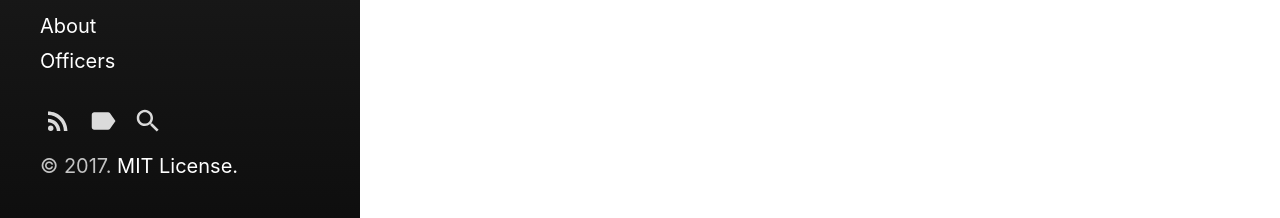
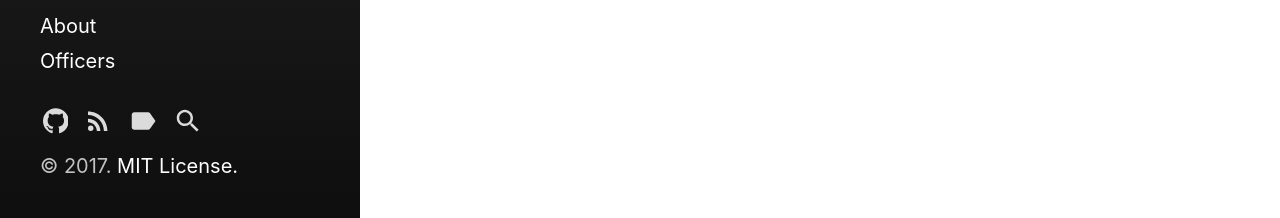
Before and after one commit to palmettostatebrewers/palmettostatebrewers.github.io, a Jekyll site: the page built from index.html, in a window 1280 px wide. Shown: the part 679-897 px from the top of the page. Built offline with Jekyll 4.4.1, drawn with Linux system fonts in a browser that asks for light colours; the list of posts is cut into pages by our own code.

Commit message:
Added Github icon and link

```diff
--- a/_config.yml
+++ b/_config.yml
@@ -38,4 +38,4 @@ sidebar_home_link:  true
                                 # set this to the root of the paginate_path
                                 # to enable a separate blog link.
 github:
-  #repo:             https://github.com/fongandrew/hydeout
+  repo:             https://github.com/palmettostatebrewers/palmettostatebrewers.github.io
--- a/_includes/sidebar-icon-links.html
+++ b/_includes/sidebar-icon-links.html
@@ -4,11 +4,6 @@
        class="icon" title="Github Project" aria-label="Github Project"
        href="{{ site.github.repo }}">
       {% include svg/github.svg %}
-    </a>
-    <a id="github-download-link"
-       class="icon" title="Download" aria-label="Download"
-       href="{{ site.github.repo }}/archive/v{{ site.version }}.zip">
-      {% include svg/download.svg %}
     </a>
   {% endif %}
 
```
